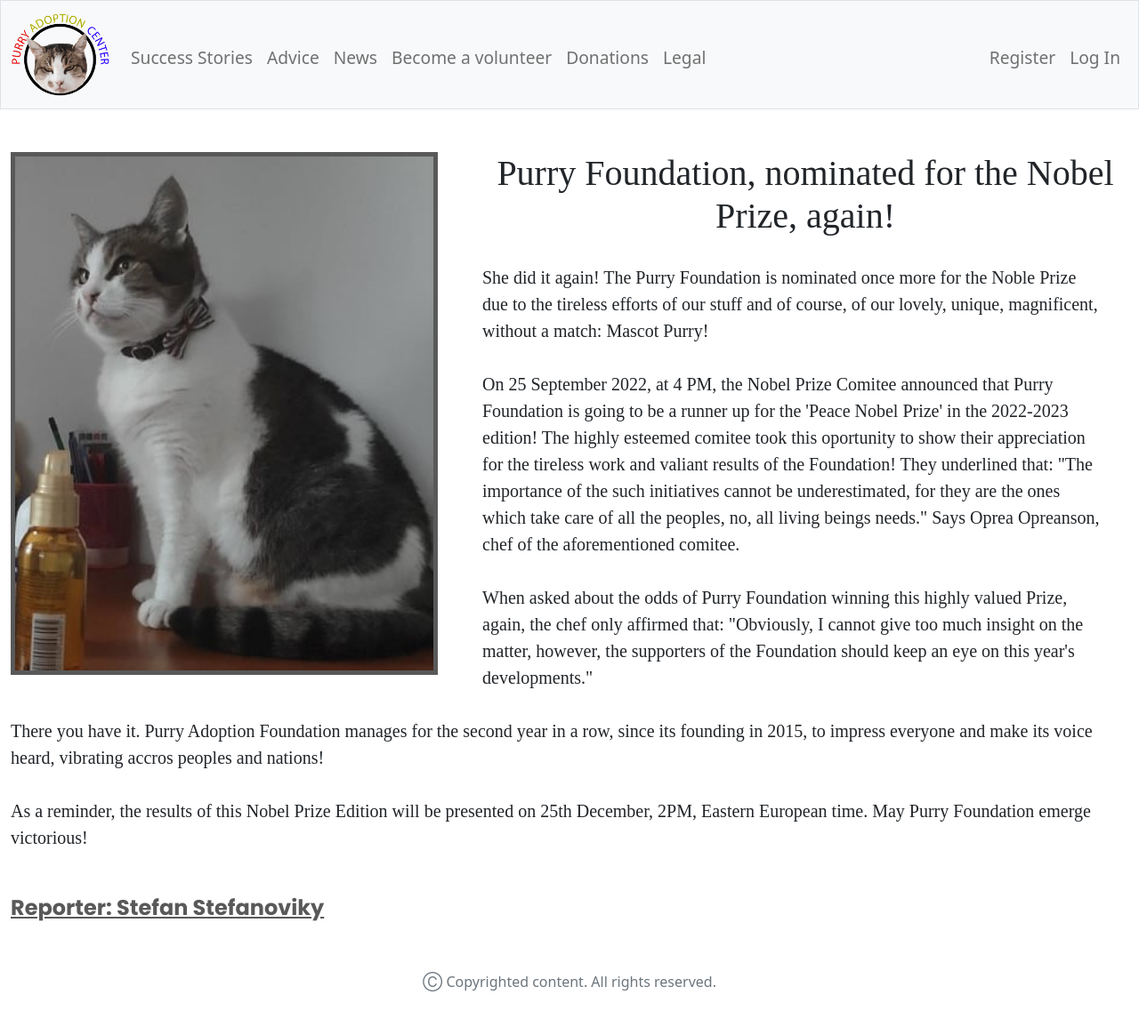
After one commit to DoMonkysFly7/CS50-Fnal-Project, a Flask app: page /news/purry-nobel-prize-nomenee in a window 1280 px wide. The commit adds this page. Shown: the whole page at 89% size. Run offline with Flask 2, Linux system fonts and the light colour scheme; some libraries are stand-ins or nearby versions.

Commit message:
Commit 5#

```diff
--- a/app.py
+++ b/app.py
@@ -37,7 +37,7 @@ Session(app)
 db = SQL("sqlite:///adoption.db")
 
 # Forbidden characters global variable
-forbidden_characters = [";","?", "/","'","*","%",":","$","-","+",">","<","=","~","&","|","#","^"]
+forbidden_characters = ["!",";","?", "/","'","*","%",":","$","-","+",">","<","=","~","&","|","#","^"]
 
 # Email characters
 email_characters = ["@", "."]
@@ -57,6 +57,53 @@ def index():
 
     # This index will only use GET method
     return render_template("index.html")
+
+@app.route("/news/purry-nobel-prize-nomenee", methods=["GET", "POST"])
+def news1():
+
+    # User reached route via POST (as by submitting a form via POST)
+    if request.method == "POST":
+
+        return render_template("/news/purry-nobel-prize-nomenee.html")
+
+
+    # User reached route via GET (as by clicking a link or via redirect)
+    else:
+        return render_template("/news/purry-nobel-prize-nomenee.html")
+
+@app.route("/news", methods=["GET", "POST"])
+def news():
+    """News about the foundation, newsletter and comments!"""
+
+    # User reached route via POST (as by submitting a form via POST)
+    if request.method == "POST":
+
+        # Get email
+        email = request.form.get('email')
+
+        # Email validation
+        for i in range(len(email_characters)):
+            if email_characters[i] not in email:
+                return apology("Provide valid email address", 400)
+
+        for i in range (len(forbidden_characters)):
+            if forbidden_characters[i] in email:
+                return apology("Character(s) not allowed", 400)
+
+        # Storage
+        db.execute("INSERT INTO newsletter (email) VALUES(?)", email)
+
+        # Validation and storage complete, send confirmation email
+        # mail_msg = Message("Welcome to Purry-Newsletter! Automate email, please do not reply!", sender='purryadopt@outlook.com', recipients=[email])
+        # mail_msg.body = "Thank you for subscribing to our newsletter! Now you will be able to see our latest updates in real time!"
+
+        # mail.send(mail_msg)
+
+        return render_template("news.html")
+
+    # User reached route via GET (as by clicking a link or via redirect)
+    else:
+        return render_template("news.html")
 
 
 @app.route("/register", methods=["GET", "POST"])
@@ -109,6 +156,9 @@ def register():
             if email_characters[i] not in email:
                 return apology("Provide valid email address", 400)
 
+        for i in range(len(forbidden_characters)):
+            if forbidden_characters[i] in email:
+                return apology("Character(s) not allowed", 400)
 
         # Generate password hash
         pwhash = generate_password_hash(password)
@@ -124,12 +174,12 @@ def register():
         # Set up automatic registration  mail
 
         # !!! Try to send verification link as well! !!!
-        # mail_msg = Message("Welcome to Purry Adoption!", sender='purryadopt@outlook.com', recipients=[email])
+        # mail_msg = Message("Welcome to Purry Adoption! Automate email. Please do not reply!", sender='purryadopt@outlook.com', recipients=[email])
         # mail_msg.body = "Thank you for joining us! Your username is: " + username + " and your password is: " + password + " . Please hold onto them carefully!"
 
         # mail.send(mail_msg)
 
-        # Redirect user to home page (this will have to be index) -- once I add it
+        # Redirect user to home page (index)
         return redirect("/")
 
     # User reached route via GET (as by clicking a link or via redirect)
--- a/static/styles.css
+++ b/static/styles.css
@@ -112,6 +112,57 @@ hr.solid {
     border-top: 4px solid #595959;
 }
 
+/* News */
+#news_newsletter {
+    margin-bottom: 20px;
+    font-size: 25px;
+}
+
+.news_images {
+    margin-top: 50px;
+    margin-bottom: 20px;
+    width: 200px;
+    border: 4px solid #595959;
+}
+
+.news_titles {
+    font-family: "Times New Roman",Times, sans-serif;
+    margin-bottom: 20px;
+}
+
+.news-description {
+    font-family: "Times New Roman", serif;
+    font-size: 20px;
+    margin-right: 600px;
+    margin-left: 600px;
+}
+
+#hr_news {
+    margin-top: 5px;
+    margin-right: 600px;
+    margin-left: 600px;
+}
+
+.news_images_large {
+    width: 480px;
+    float: left;
+    margin-right: 50px;
+    border: 5px solid #595959;
+}
+
+.news_titles_large {
+    font-family: "Times New Roman",Times, sans-serif;
+    font-size: 40px;
+}
+
+.news-description_large {
+    font-family: "Times New Roman", serif;
+    font-size: 20px;
+    text-align: left;
+    margin-right: 30px;
+    margin-top: 30px;
+}
+
 /* Animations */
 
 /* Welcome change colour animation */
@@ -162,4 +213,15 @@ hr.solid {
         margin-right: 0px;
         margin-left: 0px;
     }
+
+    .news-description {
+        font-size: 20px;
+        margin-right: 0px;
+        margin-left: 0px;
+    }
+
+    .news_images_large {
+        width: 350px;
+    }
+
 }
--- a/templates/index.html
+++ b/templates/index.html
@@ -17,7 +17,7 @@
          They have no family, we will find one; They have no help, we will help them; They have nobody, we will be there;
          They experienced no love, we will love them.
       </p>
-      <img id="olive_leaves" src="/static/olive_leaves.png">
+      <img id="olive_leaves" class="img-fluid" src="/static/olive_leaves.png">
       <h5 style="animation: transitionIn 2s; color: #595959;"> In memory of ‘Snowy’, the kitten who didn’t get to live enough. </h5>
 
 
@@ -37,7 +37,7 @@
          I have decided to step forward for making a change. Things simply cannot go on like this. This is how Purry Adoption Center
          has started and it will go on.
       </p>
-      <img id="founder_index" src="/static/founder_index.jpg">
-      <img id="kitten_gif" src="/static/kitten_gif.gif">
+      <img id="founder_index" class="img-fluid" src="/static/founder_index.jpg">
+      <img id="kitten_gif" class="img-fluid" src="/static/kitten_gif.gif">
    </div>
 {% endblock %}
--- /dev/null
+++ b/templates/news/purry-nobel-prize-nomenee.html
@@ -0,0 +1,51 @@
+{% extends "layout.html" %}
+
+{% block title %}
+    News: Purry Foundation, Nobel Nominee!
+{% endblock %}
+
+{% block main %}
+
+    <section>
+
+        <img class="news_images_large" src="/static/purry_news1.jpg">
+
+        <h5 class="news_titles_large"> Purry Foundation, nominated for the Nobel Prize, again! </h5>
+
+        <p class="news-description_large">
+            She did it again! The Purry Foundation is nominated once more for the Noble Prize due to the tireless efforts of our stuff
+            and of course, of our lovely, unique, magnificent, without a match: Mascot Purry!
+        </p>
+
+        <p class="news-description_large">
+            On 25 September 2022, at 4 PM, the Nobel Prize Comitee announced that Purry Foundation is going to be a runner up for the
+            'Peace Nobel Prize' in the 2022-2023 edition! The highly esteemed comitee took this oportunity to show their appreciation for
+            the tireless work and valiant results of the Foundation! They underlined that: "The importance of the such initiatives cannot be
+            underestimated, for they are the ones which take care of all the peoples, no, all living beings needs." Says Oprea Opreanson, chef
+            of the aforementioned comitee.
+        </p>
+
+        <p class="news-description_large">
+            When asked about the odds of Purry Foundation winning this highly valued Prize, again, the chef only affirmed that: "Obviously, I
+            cannot give too much insight on the matter, however, the supporters of the Foundation should keep an eye on this year's developments."
+        </p>
+
+        <p class="news-description_large">
+            There you have it. Purry Adoption Foundation manages for the second year in a row, since its founding in 2015, to impress everyone
+            and make its voice heard, vibrating accros peoples and nations!
+        </p>
+
+        <p class="news-description_large">
+            As a reminder, the results of this Nobel Prize Edition will be presented on 25th December, 2PM, Eastern European time. May Purry
+            Foundation emerge victorious!
+        </p>
+
+        <h4 class="index_subtitles"> Reporter: Stefan Stefanoviky </h4>
+
+    </section>
+
+    <section class="comments">
+
+    </section>
+
+{% endblock %}
```
Also changed, not shown: templates/news.html (added, +32 -0 lines), adoption.db, static/purry_news1.jpg (added), 2 other files.
